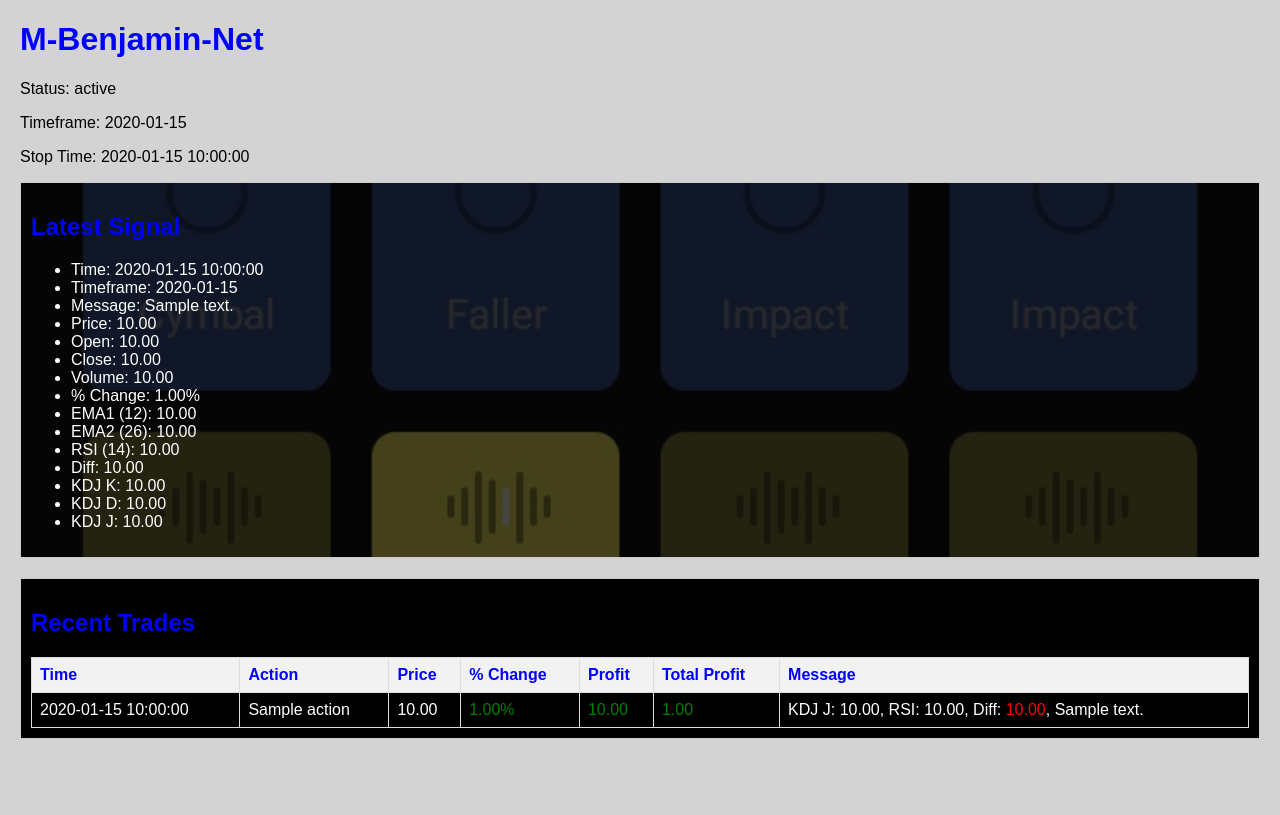
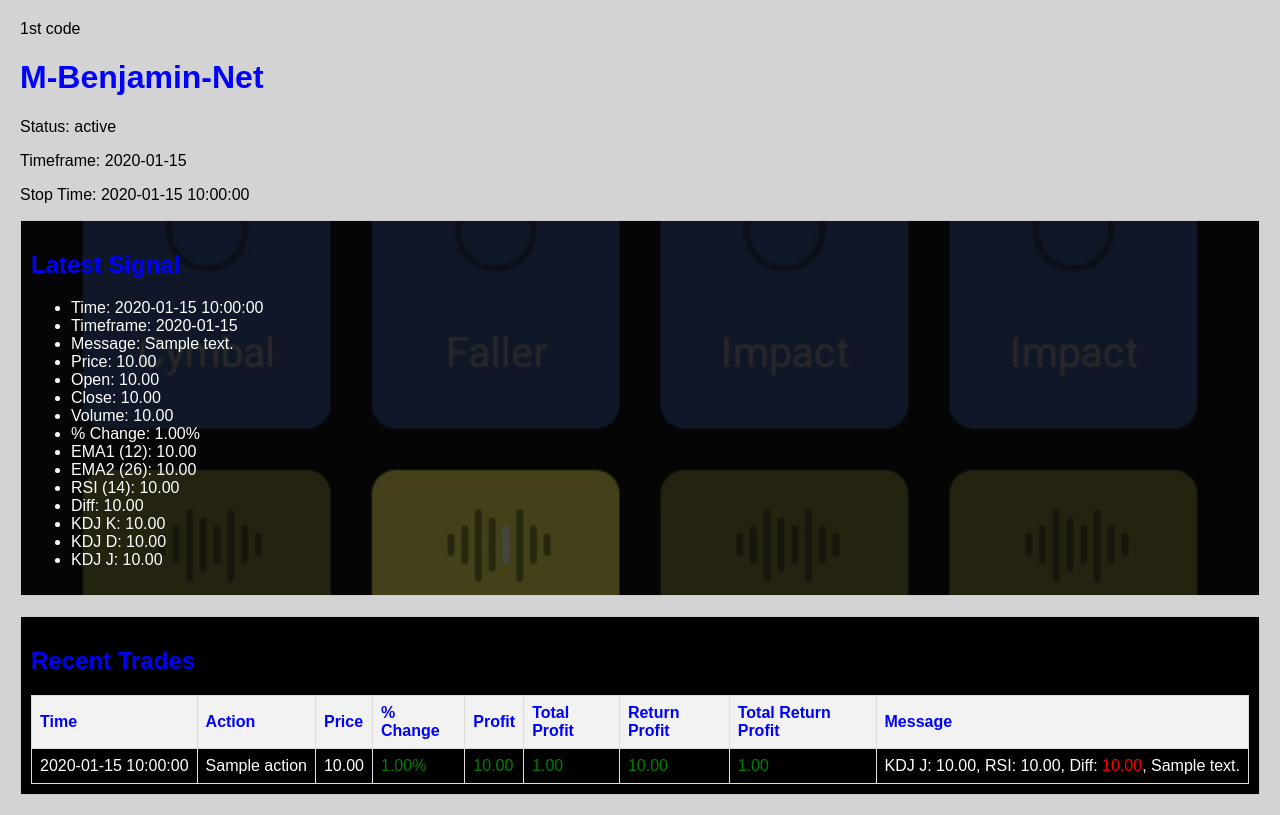
Before and after one commit to nonahgame/trader-site, a Python web app: template templates/index.html in a window 1280 px wide. Before the commit the page ends 738 px from the top, so only its background shows below. Run offline with Jinja, Linux system fonts and the light colour scheme; the template is opened without the code that fills it: most values are stand-ins (such as "Sample title", 1, 10 or a date in 2020).

Commit message:
Update index.html
ok

```diff
--- a/templates/index.html
+++ b/templates/index.html
@@ -1,3 +1,4 @@
+1st code
 <!-- templates/index.html -->
 <!DOCTYPE html>
 <html>
@@ -10,7 +11,7 @@
             background-color: #d3d3d3;
         }
         h1, h2 {
-            color: #0000ff !important; /* Ensure headers are blue */
+            color: #0000ff !important;
         }
         .signal {
             border: 1px solid #ccc;
@@ -29,16 +30,16 @@
             left: 0;
             right: 0;
             bottom: 0;
-            background-color: rgba(0, 0, 0, 0.7); /* Dark overlay for readability */
+            background-color: rgba(0, 0, 0, 0.7);
             z-index: 1;
         }
         .signal h2 {
-            color: #0000ff !important; /* Ensure Latest Signal header is blue */
+            color: #0000ff !important;
             position: relative;
             z-index: 2;
         }
         .signal li {
-            color: white !important; /* Ensure signal details are white */
+            color: white !important;
             position: relative;
             z-index: 2;
         }
@@ -58,26 +59,26 @@
             padding: 8px;
             text-align: left;
             background-color: #f2f2f2;
-            color: #0000ff !important; /* Ensure table headers are blue */
+            color: #0000ff !important;
         }
         .trades td {
             border: 1px solid #ddd;
             padding: 8px;
             text-align: left;
             white-space: nowrap;
-            color: white !important; /* Ensure table text is white */
+            color: white !important;
         }
-        .trades td.action-buy {
-            color: green !important; /* Buy actions in green */
+        .trades td.action-buy, .trades td.action-buy2 {
+            color: green !important;
         }
-        .trades td.action-sell {
-            color: red !important; /* Sell actions in red */
+        .trades td.action-sell, .trades td.action-sell2 {
+            color: red !important;
         }
         .trades td.negative {
-            color: red !important; /* Negative values in red */
+            color: red !important;
         }
         .trades td.non-negative {
-            color: green !important; /* Non-negative values in green */
+            color: green !important;
         }
         .trades {
             overflow-x: auto;
@@ -111,7 +112,7 @@
         }
         @media (max-width: 768px) {
             .trades table {
-                font-size: 12px; /* Smaller font for mobile */
+                font-size: 12px;
             }
         }
     </style>
@@ -151,6 +152,12 @@
             {% if signal.action == "sell" %}
             <li>Profit: {{ "%.2f"|format(signal.profit) }}</li>
             {% endif %}
+            {% if signal.action in ["buy2", "sell2"] %}
+            <li>Total Return Profit: {{ "%.2f"|format(signal.total_return_profit) }}</li>
+            {% endif %}
+            {% if signal.action == "sell2" %}
+            <li>Return Profit: {{ "%.2f"|format(signal.return_profit) }}</li>
+            {% endif %}
         </ul>
     </div>
     <div class="trades">
@@ -164,16 +171,20 @@
                 <th>% Change</th>
                 <th>Profit</th>
                 <th>Total Profit</th>
+                <th>Return Profit</th>
+                <th>Total Return Profit</th>
                 <th>Message</th>
             </tr>
             {% for trade in trades %}
             <tr>
                 <td>{{ trade.time }}</td>
-                <td class="{% if trade.action == 'buy' %}action-buy{% elif trade.action == 'sell' %}action-sell{% endif %}">{{ trade.action }}</td>
+                <td class="{% if trade.action == 'buy' %}action-buy{% elif trade.action == 'sell' %}action-sell{% elif trade.action == 'buy2' %}action-buy2{% elif trade.action == 'sell2' %}action-sell2{% endif %}">{{ trade.action }}</td>
                 <td>{{ "%.2f"|format(trade.price) }}</td>
                 <td class="{% if trade.percent_change < 0 %}negative{% else %}non-negative{% endif %}">{{ "%.2f"|format(trade.percent_change) }}%</td>
                 <td class="{% if trade.profit is not none and trade.profit < 0 %}negative{% else %}non-negative{% endif %}">{{ "%.2f"|format(trade.profit) if trade.profit is not none else "N/A" }}</td>
                 <td class="{% if trade.total_profit is not none and trade.total_profit < 0 %}negative{% else %}non-negative{% endif %}">{{ "%.2f"|format(trade.total_profit) if trade.total_profit is not none else "N/A" }}</td>
+                <td class="{% if trade.return_profit is not none and trade.return_profit < 0 %}negative{% else %}non-negative{% endif %}">{{ "%.2f"|format(trade.return_profit) if trade.return_profit is not none else "N/A" }}</td>
+                <td class="{% if trade.total_return_profit is not none and trade.total_return_profit < 0 %}negative{% else %}non-negative{% endif %}">{{ "%.2f"|format(trade.total_return_profit) if trade.total_return_profit is not none else "N/A" }}</td>
                 <td>
                     KDJ J: <span class="{% if trade.j < 0 %}kdj-negative{% elif trade.j > 65 %}kdj-overbought{% else %}kdj-neutral{% endif %}">{{ "%.2f"|format(trade.j) }}</span>,
                     RSI: <span class="{% if trade.rsi < 15 %}rsi-oversold{% elif trade.rsi > 60 %}rsi-overbought{% else %}rsi-neutral{% endif %}">{{ "%.2f"|format(trade.rsi) }}</span>,
@@ -188,7 +199,7 @@
         {% endif %}
     </div>
     <script>
-        setTimeout(() => location.reload(), 60000); // Refresh every 60 seconds
+        setTimeout(() => location.reload(), 60000);
     </script>
 </body>
 </html>
```
